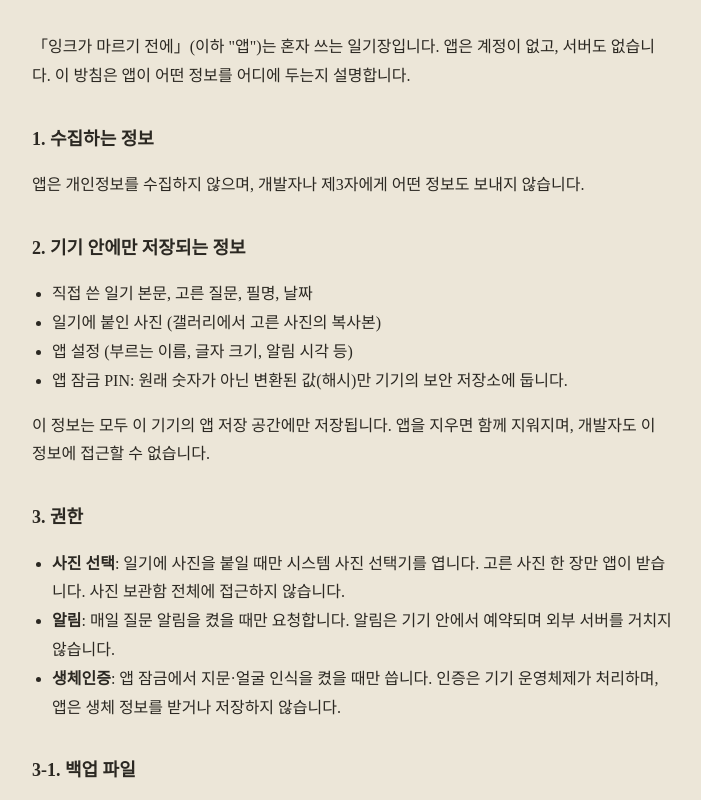
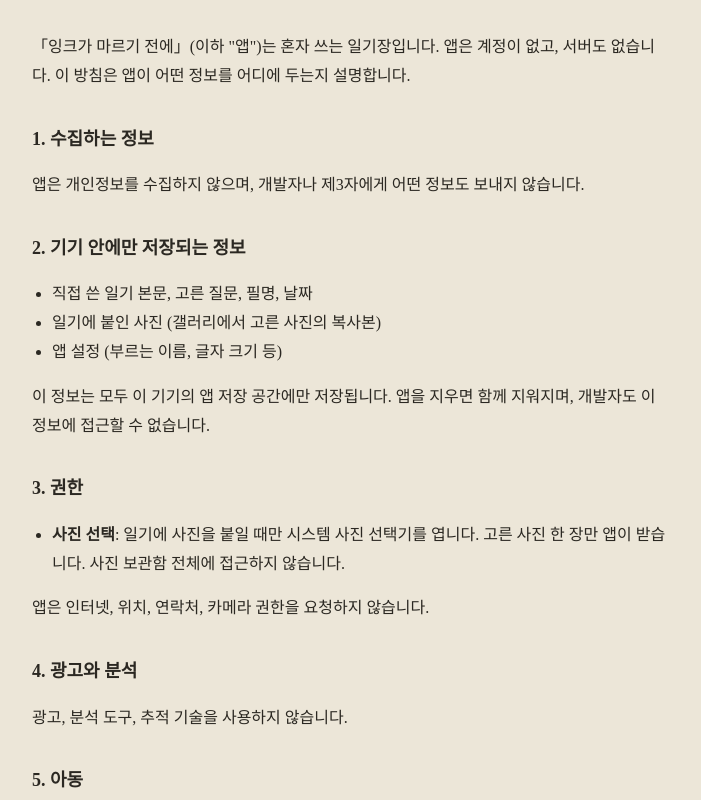
Before and after one commit to hae02y/ink-diary-privacy, a plain HTML site: page index.html in a window 1280 px wide. Shown: the part 125-925 px from the top of the page, without its empty margins (288-989 px from the left). Drawn offline with Linux system fonts and the light colour scheme.

Commit message:
알림·생체인증·백업 항목 되돌림 (아직 앱에 없는 기능)

```diff
--- a/index.html
+++ b/index.html
@@ -29,19 +29,14 @@
   <ul>
     <li>직접 쓴 일기 본문, 고른 질문, 필명, 날짜</li>
     <li>일기에 붙인 사진 (갤러리에서 고른 사진의 복사본)</li>
-    <li>앱 설정 (부르는 이름, 글자 크기, 알림 시각 등)</li>
-    <li>앱 잠금 PIN: 원래 숫자가 아닌 변환된 값(해시)만 기기의 보안 저장소에 둡니다.</li>
+    <li>앱 설정 (부르는 이름, 글자 크기 등)</li>
   </ul>
   <p>이 정보는 모두 이 기기의 앱 저장 공간에만 저장됩니다. 앱을 지우면 함께 지워지며, 개발자도 이 정보에 접근할 수 없습니다.</p>
 
   <h2>3. 권한</h2>
   <ul>
     <li><b>사진 선택</b>: 일기에 사진을 붙일 때만 시스템 사진 선택기를 엽니다. 고른 사진 한 장만 앱이 받습니다. 사진 보관함 전체에 접근하지 않습니다.</li>
-    <li><b>알림</b>: 매일 질문 알림을 켰을 때만 요청합니다. 알림은 기기 안에서 예약되며 외부 서버를 거치지 않습니다.</li>
-    <li><b>생체인증</b>: 앱 잠금에서 지문·얼굴 인식을 켰을 때만 씁니다. 인증은 기기 운영체제가 처리하며, 앱은 생체 정보를 받거나 저장하지 않습니다.</li>
   </ul>
-  <h2>3-1. 백업 파일</h2>
-  <p>설정 › 백업 · 복원에서 직접 백업 파일을 만들 때만, 일기와 사진을 파일 하나(.zip)로 묶습니다. 이 파일은 이용자가 고른 곳(메신저, 드라이브 등)으로만 보내지며 개발자에게 전송되지 않습니다. 백업 파일은 암호화되지 않으니 믿을 수 있는 곳에 보관해 주세요.</p>
   <p>앱은 인터넷, 위치, 연락처, 카메라 권한을 요청하지 않습니다.</p>
 
   <h2>4. 광고와 분석</h2>
```
